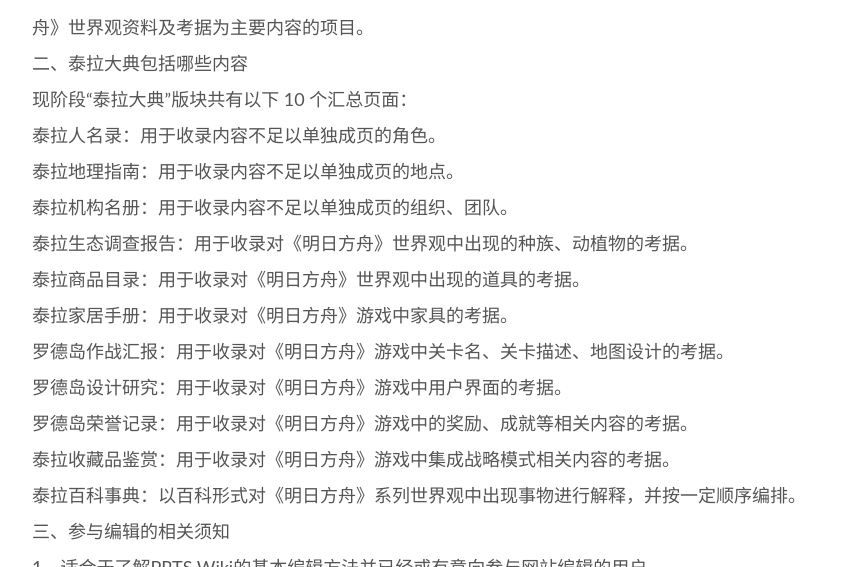
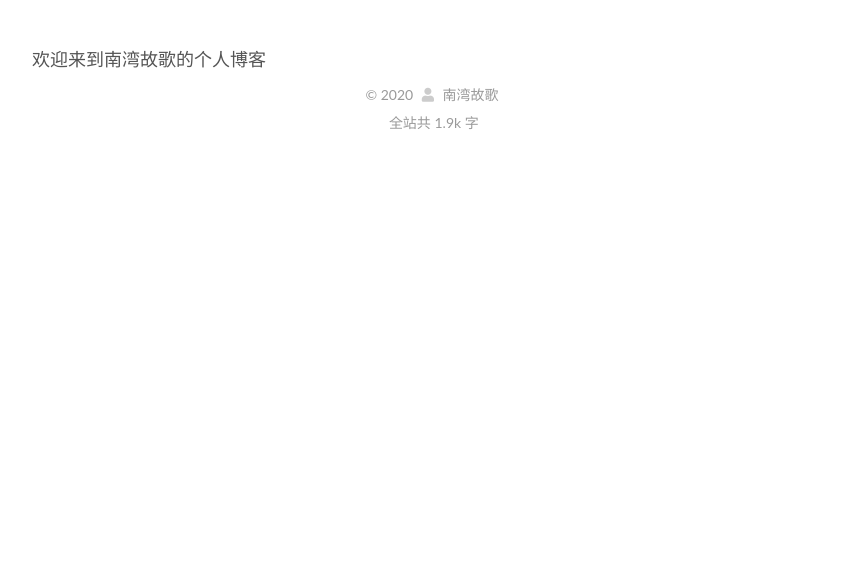
Before and after one commit to nanwanguge/nanwanguge.github.io, a plain HTML site: page index.html in a window 1280 px wide. Shown: the part 2233-2800 px from the top of the page, without its empty margins (208-1070 px from the left). After the commit the page ends 2390 px from the top, so only its background shows below. Drawn offline with Linux system fonts and the light colour scheme; no server answers; a script that the page names is missing.

Commit message:
Update index.html

```diff
--- a/index.html
+++ b/index.html
@@ -275,7 +275,7 @@
     <div class="post-body" itemprop="articleBody">
 
 
-          <p>#PRTS Wiki子项目——泰拉大典编辑招募<br>（详情链接查看侧边栏Links）<br>————————<br>一、泰拉大典是什么<br>是由一群热衷于研究《明日方舟》中的世界观及考据的 PRTS 用户共同建立的，以收集整理《明日方舟》世界观资料及考据为主要内容的项目。<br>二、泰拉大典包括哪些内容<br>现阶段“泰拉大典”版块共有以下 10 个汇总页面：<br>泰拉人名录：用于收录内容不足以单独成页的角色。<br>泰拉地理指南：用于收录内容不足以单独成页的地点。<br>泰拉机构名册：用于收录内容不足以单独成页的组织、团队。<br>泰拉生态调查报告：用于收录对《明日方舟》世界观中出现的种族、动植物的考据。<br>泰拉商品目录：用于收录对《明日方舟》世界观中出现的道具的考据。<br>泰拉家居手册：用于收录对《明日方舟》游戏中家具的考据。<br>罗德岛作战汇报：用于收录对《明日方舟》游戏中关卡名、关卡描述、地图设计的考据。<br>罗德岛设计研究：用于收录对《明日方舟》游戏中用户界面的考据。<br>罗德岛荣誉记录：用于收录对《明日方舟》游戏中的奖励、成就等相关内容的考据。<br>泰拉收藏品鉴赏：用于收录对《明日方舟》游戏中集成战略模式相关内容的考据。<br>泰拉百科事典：以百科形式对《明日方舟》系列世界观中出现事物进行解释，并按一定顺序编排。<br>三、参与编辑的相关须知<br>1、适合于了解PRTS Wiki的基本编辑方法并已经或有意向参与网站编辑的用户。<br>2、围绕本站泰拉大典页面以及相关子页面进行编辑内容。<br>3、不接受无编辑意图或围观态度的用户。<br>4、在加群申请中写明希望参与编辑的内容。<br>5、加群与否不会影响您在’泰拉大典’中的贡献是否被采用。<br>四、常见问题<br>1、不懂代码怎么办<br>问题不大，上线了样板功能，以后在创建新页面(包括用户页)的时候可以通过选择样板来快速替换页面格式，用起来有什么问题的话可以反馈，管理员和其它小编也会帮你修改。<br>2、开始编辑之前<br>请务必阅读更详细的“泰拉大典:编辑指南”和“条目格式”。<br>3、在用户子页面下写草稿<br>您可以通过在自己用户子页面下写草稿的方式来自动获得“自动确认用户”权限，便于管理员进行审查。<br>4、引用别人的考据<br>引用别人的考据前，需要获得相应的授权(自动授权例外)，并标注引用的文章的链接。 </p>
+          <p>
 
 
     </div>
```
